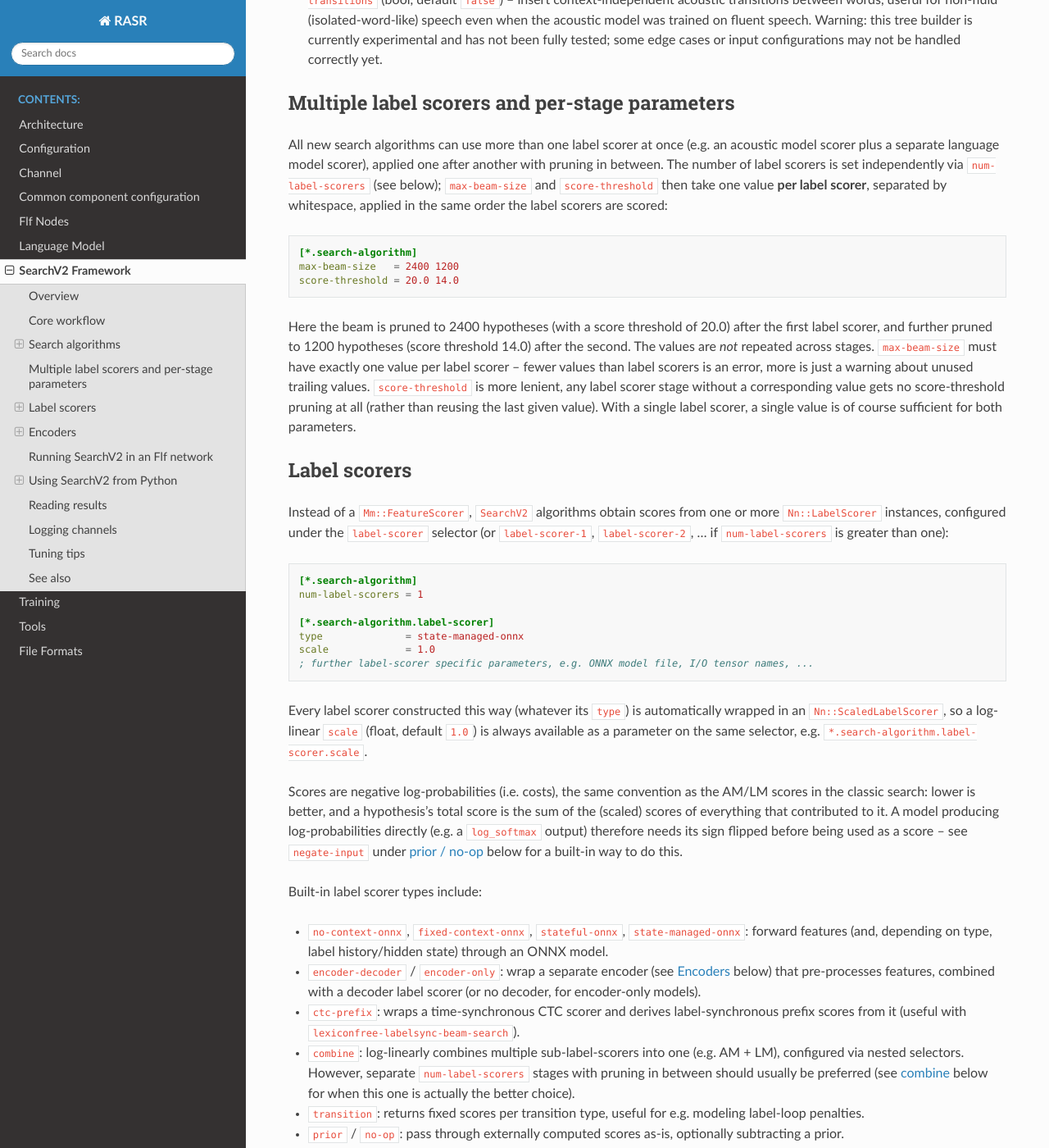
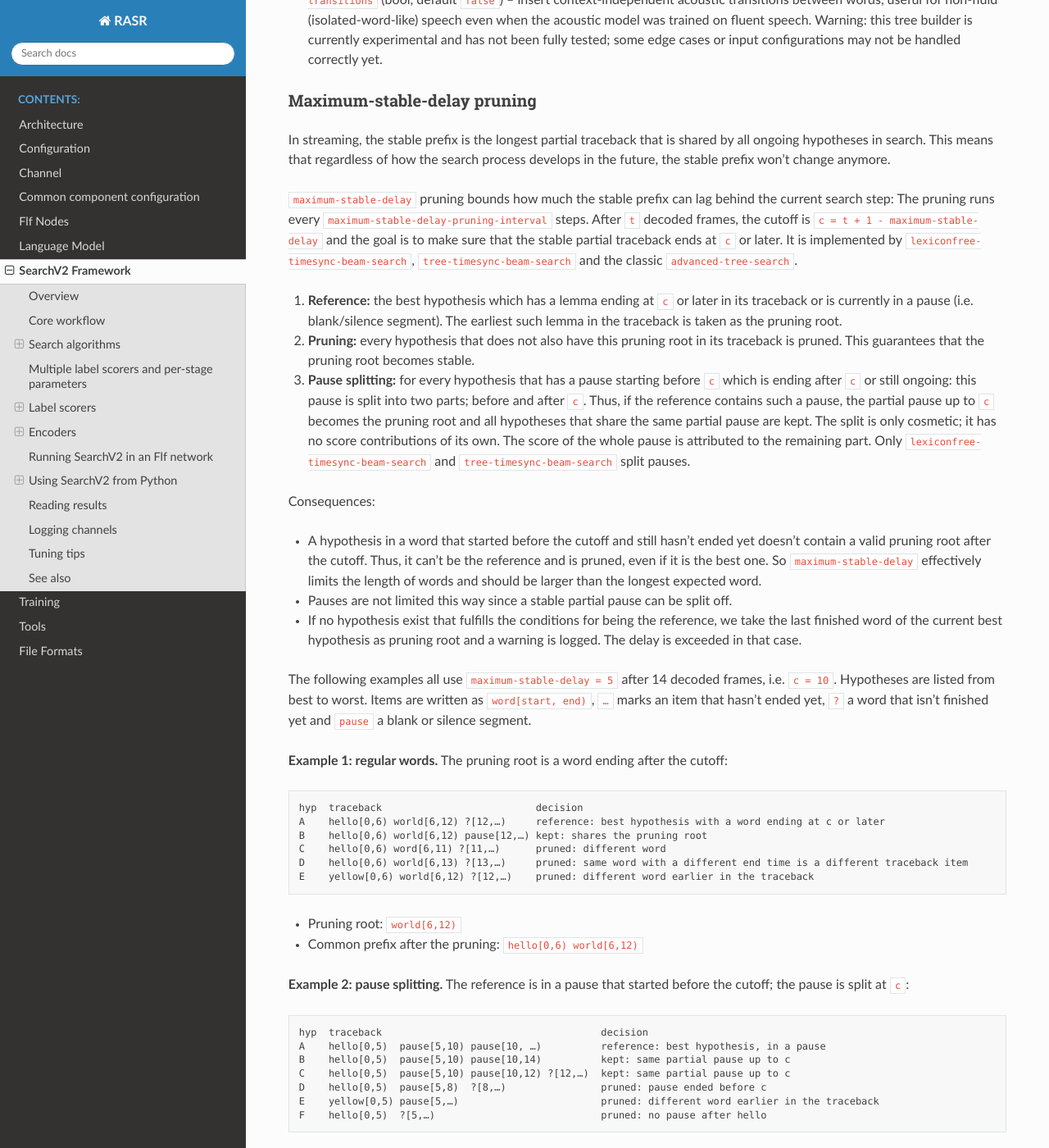
Before and after one commit to rwth-i6/rasr, a Sphinx documentation site: the page built from doc/search_v2.rst, in a window 1280 px wide and 1400 px high, scrolled down 13407 px. Shown: the whole window at 82% size. Built offline with Sphinx 7.4.7 and the Read the Docs theme 3.1.0, drawn with Linux system fonts in a browser that asks for light colours; some of the changed text lies outside the part shown.

Commit message:
Fix maximum-stable-delay pruning for long pauses (#271)
---------

Co-authored-by: Eugen Beck <ebeck@apptek.com>
Co-authored-by: Claude Opus 5.5 <noreply@anthropic.com>

```diff
--- a/doc/search_v2.rst
+++ b/doc/search_v2.rst
@@ -219,9 +219,9 @@ an optional blank label (for CTC/transducer) and optional silence and sentence-e
   extension candidates need to be compared). Default ``on``.
 * ``cache-cleanup-interval`` (int): interval (in search steps) after which cached buffered inputs that are no
   longer needed get freed. Default ``10``.
-* ``maximum-stable-delay`` (int): if set, prune away hypotheses that disagree with the current best hypothesis
-  further back than this many frames. This makes the traceback "stabilize" after at most this many frames,
-  which is useful for low-latency streaming output. Default: disabled (unbounded).
+* ``maximum-stable-delay`` (int): if set, prune hypotheses so that the output older than this many frames can't
+  change any more, see :ref:`Maximum-stable-delay pruning`. Useful for low-latency streaming output.
+  Default: disabled (unbounded).
 * ``maximum-stable-delay-pruning-interval`` (int): how often (in search steps) the above pruning is applied. Default ``10``.
 
 Order of operations for one time-synchronous decoding step, assuming two label scorers ``L_1`` and ``L_2`` with
@@ -608,6 +608,82 @@ listed below. Note that ``minimized-hmm``/``previousBehavior`` is still the code
   acoustic transitions between words, useful for non-fluid (isolated-word-like) speech even when the acoustic
   model was trained on fluent speech. Warning: this tree builder is currently experimental and has not been fully
   tested; some edge cases or input configurations may not be handled correctly yet.
+
+Maximum-stable-delay pruning
+^^^^^^^^^^^^^^^^^^^^^^^^^^^^
+
+In streaming, the stable prefix is the longest partial traceback that is shared by all ongoing hypotheses in search.
+This means that regardless of how the search process develops in the future, the stable prefix won't change anymore.
+
+``maximum-stable-delay`` pruning bounds how much the stable prefix can lag behind the current search step:
+The pruning runs every ``maximum-stable-delay-pruning-interval`` steps. After ``t`` decoded frames, the cutoff is
+``c = t + 1 - maximum-stable-delay`` and the goal is to make sure that the stable partial traceback ends at ``c``
+or later. It is implemented by ``lexiconfree-timesync-beam-search``, ``tree-timesync-beam-search``
+and the classic ``advanced-tree-search``.
+
+1. **Reference:** the best hypothesis which has a lemma ending at ``c`` or later in its traceback or is currently
+   in a pause (i.e. blank/silence segment). The earliest such lemma in the traceback is taken as the pruning root.
+2. **Pruning:** every hypothesis that does not also have this pruning root in its traceback is pruned. This guarantees
+   that the pruning root becomes stable.
+3. **Pause splitting:** for every hypothesis that has a pause starting before ``c`` which is ending after ``c`` or still
+   ongoing: this pause is split into two parts; before and after ``c``. Thus, if the reference contains such a pause,
+   the partial pause up to ``c`` becomes the pruning root and all hypotheses that share the same partial pause are kept.
+   The split is only cosmetic; it has no score contributions of its own. The score of the whole pause is attributed
+   to the remaining part. Only ``lexiconfree-timesync-beam-search`` and ``tree-timesync-beam-search`` split pauses.
+
+Consequences:
+
+* A hypothesis in a word that started before the cutoff and still hasn't ended yet doesn't contain a valid pruning root
+  after the cutoff. Thus, it can't be the reference and is pruned, even if it is the best one. So ``maximum-stable-delay``
+  effectively limits the length of words and should be larger than the longest expected word.
+* Pauses are not limited this way since a stable partial pause can be split off.
+* If no hypothesis exist that fulfills the conditions for being the reference, we take the last finished word of the
+  current best hypothesis as pruning root and a warning is logged. The delay is exceeded in that case.
+
+The following examples all use ``maximum-stable-delay = 5`` after 14 decoded frames, i.e. ``c = 10``. Hypotheses
+are listed from best to worst. Items are written as ``word[start, end)``, ``…`` marks an item that hasn't ended yet,
+``?`` a word that isn't finished yet and ``pause`` a blank or silence segment.
+
+**Example 1: regular words.** The pruning root is a word ending after the cutoff:
+
+.. code-block:: text
+
+    hyp  traceback                          decision
+    A    hello[0,6) world[6,12) ?[12,…)     reference: best hypothesis with a word ending at c or later
+    B    hello[0,6) world[6,12) pause[12,…) kept: shares the pruning root
+    C    hello[0,6) word[6,11) ?[11,…)      pruned: different word
+    D    hello[0,6) world[6,13) ?[13,…)     pruned: same word with a different end time is a different traceback item
+    E    yellow[0,6) world[6,12) ?[12,…)    pruned: different word earlier in the traceback
+
+* Pruning root: ``world[6,12)``
+* Common prefix after the pruning: ``hello[0,6) world[6,12)``
+
+**Example 2: pause splitting.** The reference is in a pause that started before the cutoff; the pause is split at ``c``:
+
+.. code-block:: text
+
+    hyp  traceback                                     decision
+    A    hello[0,5)  pause[5,10) pause[10, …)          reference: best hypothesis, in a pause
+    B    hello[0,5)  pause[5,10) pause[10,14)          kept: same partial pause up to c
+    C    hello[0,5)  pause[5,10) pause[10,12) ?[12,…)  kept: same partial pause up to c
+    D    hello[0,5)  pause[5,8)  ?[8,…)                pruned: pause ended before c
+    E    yellow[0,5) pause[5,…)                        pruned: different word earlier in the traceback
+    F    hello[0,5)  ?[5,…)                            pruned: no pause after hello
+
+* Pruning root: ``pause[5,10)``
+* Common prefix after the pruning: ``hello[0,5) pause[5,10)``
+
+**Example 3: no reference.** No hypothesis has a lemma ending at ``c`` or later or is in a pause:
+
+.. code-block:: text
+
+    hyp  traceback                          decision
+    A    hello[0,5) ?[5,…)                  best hypothesis, in a word since before c
+    B    hello[0,5) pause[5,7) ?[7,…)       kept: has the pruning root
+    C    yellow[0,4) ?[4,…)                 pruned: doesn't share the pruning root
+
+* Pruning root: ``hello[0,5)``, the last finished word of the best hypothesis, and a warning is logged
+* Common prefix after the pruning: ``hello[0,5)``, which ends before ``c``, so the delay is exceeded
 
 Multiple label scorers and per-stage parameters
 ------------------------------------------------
@@ -1407,7 +1483,7 @@ Tuning tips
 * For ``tree-timesync-beam-search``, tune ``max-word-end-beam-size``/``word-end-score-threshold``
   independently from the within-word beam if word-end hypotheses are pruned too aggressively (or not enough)
   relative to within-word hypotheses.
-* For low-latency streaming use cases, set ``maximum-stable-delay`` to bound how many frames of output can
+* For low-latency streaming use cases, set ``maximum-stable-delay`` (see :ref:`Maximum-stable-delay pruning`) to bound how many frames of output can
   still change, at the cost of small accuracy loss versus fully offline decoding.
 * ``recombination-mode = off`` can be used to debug/compare against a search without hypothesis recombination,
   but is normally left at its default (``on``) since recombination is "free" (it never removes the best
```
Also changed, not shown: 5 other files.
